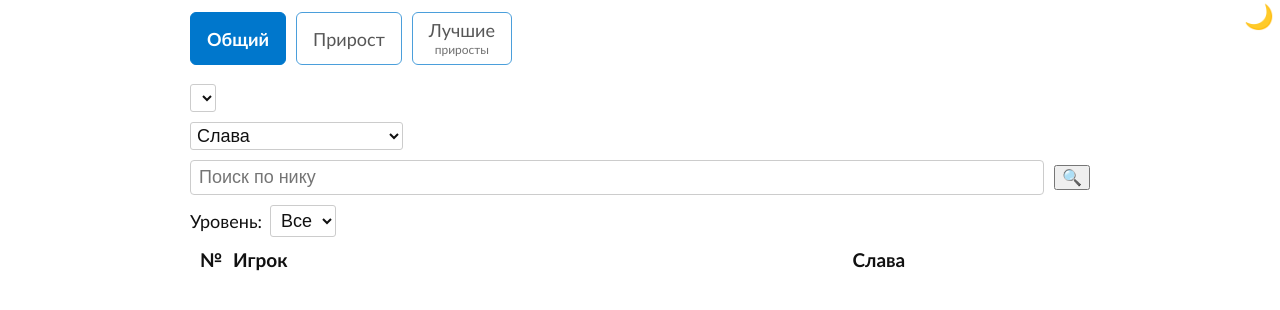
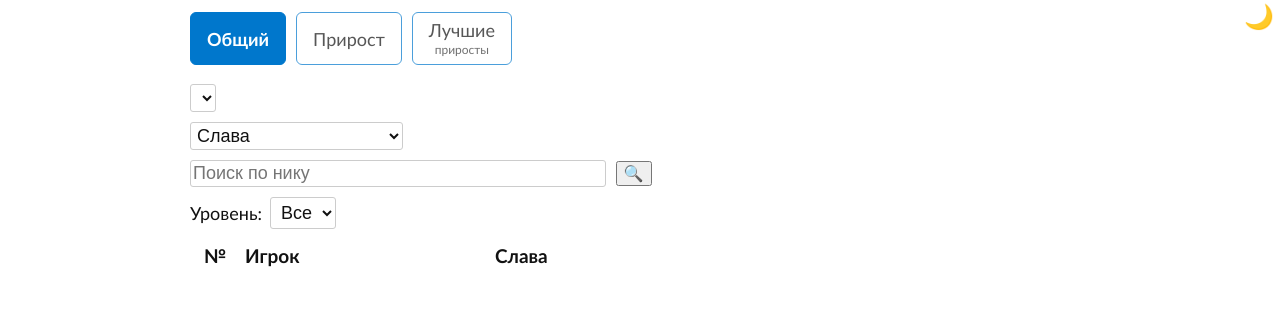
Before and after one commit to TallanLem/ForGlory, a Flask app: page / in a window 1280 px wide. Shown: the top 310 px of the page. Run offline with Flask 3, Linux system fonts and the light colour scheme; lists and menus that the app fills with data are empty.

Commit message:
auto: local update 2026-01-09_02-03-14

```diff
--- a/static/style.css
+++ b/static/style.css
@@ -318,3 +318,47 @@ tbody tr:not(.avg-row) td {
   background: rgba(255, 215, 0, 0.15);
   border-color: rgba(255, 215, 0, 0.7);
 }
+
+/* Компактнее на ПК */
+.rating-table {
+  width: 100%;
+  table-layout: auto;
+}
+
+/* зазоры для ПК */
+@media (min-width: 700px) {
+
+  .rating-table {
+    width: auto;
+    display: inline-table;
+    table-layout: auto;
+  }
+
+  .rating-table th,
+  .rating-table td {
+    padding: 3px 5px;   /* <-- горизонтальный зазор: px */
+    white-space: nowrap;
+  }
+
+  .rating-table th:nth-child(1),
+  .rating-table td:nth-child(1) { min-width: 5px; }
+
+  .rating-table th:nth-child(2),
+  .rating-table td:nth-child(2) { min-width: 240px; } /* игрок */
+
+  .rating-table th:nth-child(3),
+  .rating-table td:nth-child(3) { min-width: 170px; } /* параметр */
+}
+
+/* Поиск: на смарте широкий, на ПК компактный */
+.search-row { width: 100%; gap: 10px; flex-wrap: nowrap; }
+.search-input { flex: 1 1 auto; min-width: 0; padding: 6px 8px; }
+.search-btn { font-size: 16px; }
+
+@media (min-width: 700px) {
+  .search-row { width: auto; } /* не растягиваем */
+  .search-input {
+    flex: 0 0 auto;
+    width: clamp(240px, 32vw, 520px);
+  }
+}
--- a/templates/index.html
+++ b/templates/index.html
@@ -114,13 +114,14 @@ function handleEnterKey(event) {
         </select>
       </div>
 		{% if not (param == "По уровню" or param.startswith("Братства") or param.startswith("Кланы")) %}
-			 <div class="filter-row" style="display:flex; align-items:center; gap:10px; flex-wrap:nowrap; margin-bottom:10px; width:100%;">
-				<input type="text" id="scroll-nick" list="nicknames" placeholder="Поиск по нику"
-						style="flex:1 1 auto; min-width:0; padding:6px 8px; border:1px solid #ccc; border-radius:4px;"
-						onkeydown="handleEnterKey(event)">
-				<datalist id="nicknames"></datalist>
-				  <button type="button" onclick="searchByNickname()" style="font-size: 16px;">🔍</button>
-			  </div>
+				<div class="filter-row search-row">
+				  <input type="text" id="scroll-nick" list="nicknames" placeholder="Поиск по нику"
+						 class="search-input"
+						 onkeydown="handleEnterKey(event)">
+				  <datalist id="nicknames"></datalist>
+				  <button type="button" onclick="searchByNickname()" class="search-btn">🔍</button>
+				</div>
+
 
 				<div class="controls-row row-inline" style="display: flex; align-items: center; gap: 8px; flex-wrap: wrap;">
 				  <label for="level-select" style="white-space: nowrap;">Уровень:</label>
@@ -160,12 +161,12 @@ function handleEnterKey(event) {
       {% set blocks = best_by_param | selectattr('param', 'equalto', param) | list %}
       {% set block = blocks[0] if blocks|length > 0 else None %}
       {% if block and block.rating and block.rating|length > 0 %}
-        <table style="table-layout: fixed; width: 100%;">
+        <table class="rating-table">
           <thead>
             <tr>
-              <th style="width:40px;">№</th>
+              <th style="width:40px; text-align:center;">№</th>
               <th style="text-align:left;">Игрок</th>
-              <th style="text-align:center;">{{ block.param }}</th>
+              <th style="text-align:left;">{{ block.param }}</th>
             </tr>
           </thead>
           <tbody>
@@ -183,10 +184,10 @@ function handleEnterKey(event) {
 					  </span>
 					</a>
                 </td>
-					<td style="text-align:center;">
+					<td style="text-align:left;">
 					  {{ row[3] }}
 					  {% if row[4] %}
-						<sup style="font-size:0.7em; opacity:.75; margin-left:4px;">
+						<sup style="font-size:0.6em; opacity:.75; margin-left:4px;">
 						  {{ extract_datetime_from_filename(row[4]).strftime('%d.%m') }}
 						</sup>
 					  {% endif %}
@@ -243,7 +244,7 @@ function handleEnterKey(event) {
 					</thead>
 					{% if group.avg %}
 						<tr class="avg-row">
-						  <td class="tight" style="text-align:center;">Ø</td>
+						  <td class="tight" style="text-align:left;">Ø</td>
 						  <td class="wide-name" style="text-align:left; font-weight:600;">Среднее по уровню</td>
 						  <td class="tight" style="text-align:center;">{{ group.avg['strength']|round(0)|int }}</td>
 						  <td class="tight" style="text-align:center;">{{ group.avg['defense']|round(0)|int }}</td>
@@ -283,13 +284,13 @@ function handleEnterKey(event) {
     {% endif %}
 
     {% if mode != 'Лучшие (приросты)' %}
-      <table style="width: 100%; table-layout: auto;">
+      <table class="rating-table">
         <thead>
           {% if param != "По уровню" %}
           <tr>
             <th style="width:40px; text-align:center;">№</th>
-            <th>{{ column2_name }}</th>
-            <th class="tight">{{ column3_name }}</th>
+            <th style="text-align:left;">{{ column2_name }}</th>
+            <th class="tight" style="text-align:left;">{{ column3_name }}</th>
           </tr>
           {% endif %}
         </thead>
@@ -336,7 +337,7 @@ function handleEnterKey(event) {
 									</span>
 								  </a>
 								</td>
-							<td class="tight" style="text-align:center;">
+							<td class="tight" style="text-align:left;">
 							  {{ hscore }}
 							  {% if hdelta is not none and hdelta != 0 %}
 								<span style="color: {{ 'green' if hdelta > 0 else 'red' }}; margin-left: 6px;">
@@ -350,7 +351,7 @@ function handleEnterKey(event) {
                     </div>
                   </details>
                 </td>
-				<td class="tight" style="text-align:center;">
+				<td class="tight" style="text-align:left;">
 				  {% set rdelta = row.get('delta') %}
 				  <span class="total-inline">
 					{{ row.score }}
@@ -391,7 +392,7 @@ function handleEnterKey(event) {
 					  </span>
 					</a>
                 </td>
-				<td style="text-align: center;">
+				<td style="text-align:left;">
 				  {{ value }}
 				  {% if mode == "Общий" and row[4] is not none and row[4] != 0 %}
 					<span style="color: {{ 'green' if row[4] > 0 else 'red' }};">({{ '+' if row[4] > 0 else '-' }}{{ row[4] }})</span>
```
Also changed, not shown: tools/export_snapshot_from_db.py (added, +102 -0 lines), .github/workflows/get-data.yml.
